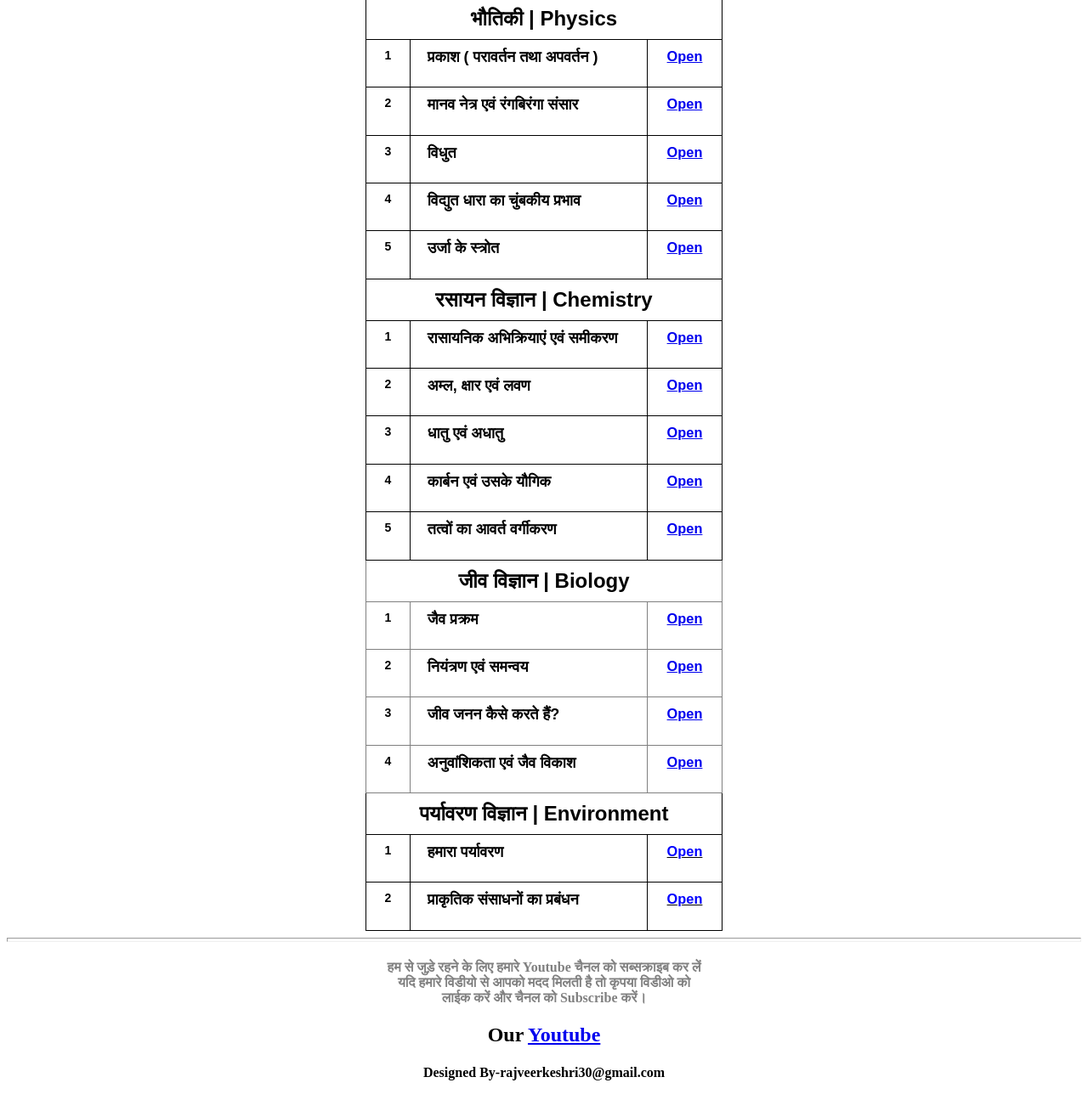
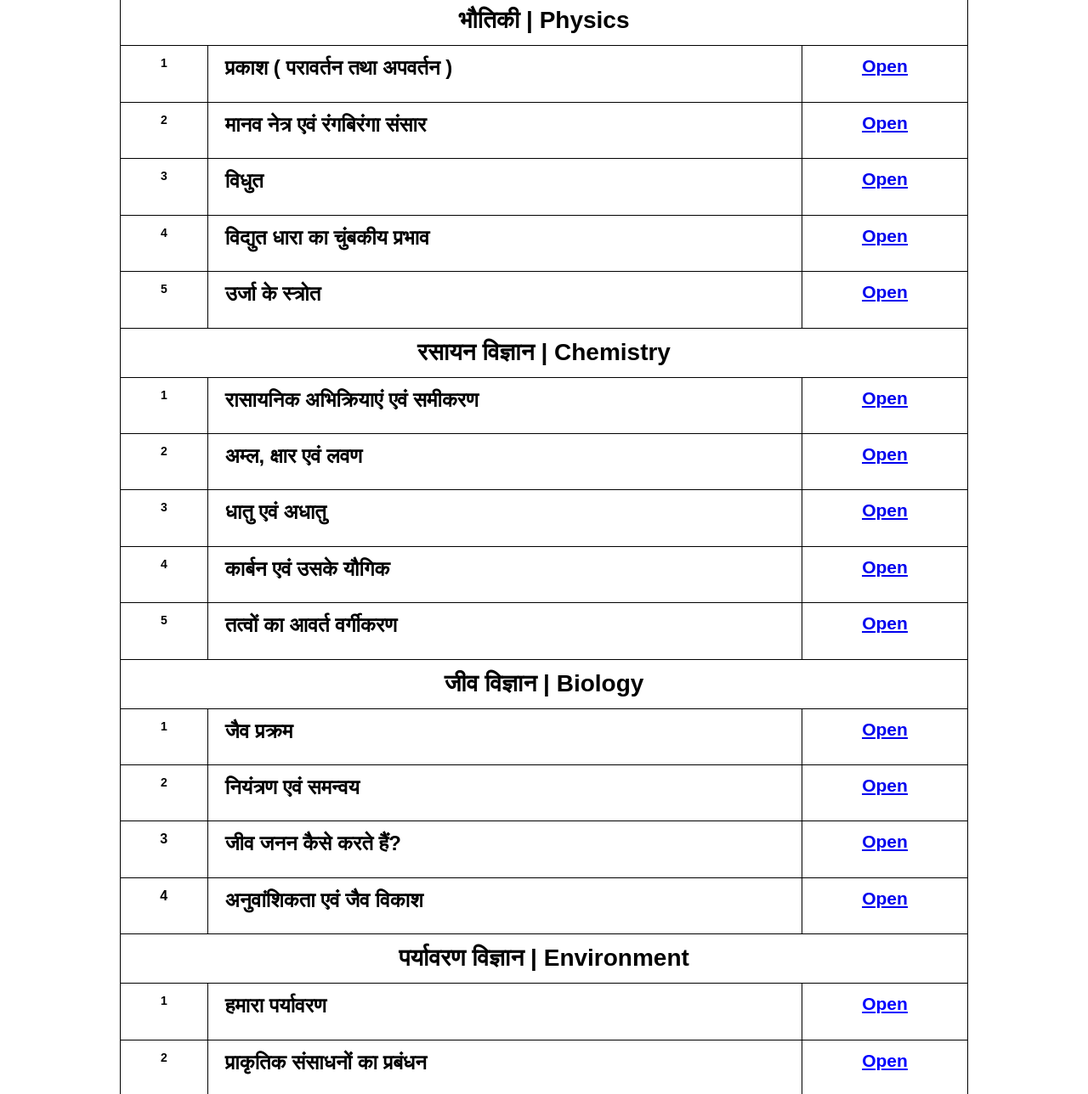
Before and after one commit to HelpingStudy/vigyaan.github.io, a plain HTML site: page index.html in a window 1280 px wide. Shown: the part 309-1597 px from the top of the page at 85% size. Drawn offline with Linux system fonts and the light colour scheme.

Commit message:
Update index.html

```diff
--- a/index.html
+++ b/index.html
@@ -4,149 +4,135 @@
 vigyan
 </title>
 </head>
-<center><style type="text/css">
-.tg  {border-collapse:collapse;border-spacing:0;}
-.tg td{border-color:black;border-style:solid;border-width:1px;font-family:Arial, sans-serif;font-size:14px;
-  overflow:hidden;padding:5px 20px;word-break:normal;}
-.tg th{border-color:black;border-style:solid;border-width:1px;font-family:Arial, sans-serif;font-size:14px;
-  font-weight:normal;overflow:hidden;padding:5px 20px;word-break:normal;}
-.tg .tg-ntcj{border-color:inherit;font-size:36px;font-weight:bold;text-align:center;text-decoration:underline;vertical-align:top}
-</style>
-<table class="tg">
-<thead>
-  <tr>
-    <td class="tg-ntcj" colspan="3"><h1><span style="background-color:#F8FF00">HELPING STUDY</span></h1></td>
-  </tr>
-</thead>
-</table></center>
-<h4><center><b>Worry About Your Studies!<br> Breathe Easy We Are Here For You To Help In Your Studies.<br>
-Specially Built For The Students Of Bihar Board Standard 10th</h4></center></b>
+<center><img src="PicsArt_09-22-02.22.50.jpg" height=15% width=85%></center><br>
+<h2><center>Worry About Your Studies! Breathe Easy We Are Here For You To Help In Your Studies.<br>
+Specially Built For The Students Of Bihar Board Standard 10th</h2></center>
 <body>
 <center>
 <style type="text/css">
 .tg  {border-collapse:collapse;border-spacing:0;}
 .tg td{border-color:black;border-style:solid;border-width:1px;font-family:Arial, sans-serif;font-size:14px;
-  overflow:hidden;padding:10px 20px;word-break:normal;}
+  overflow:hidden;padding:12px 20px;word-break:normal;}
 .tg th{border-color:black;border-style:solid;border-width:1px;font-family:Arial, sans-serif;font-size:14px;
-  font-weight:normal;overflow:hidden;padding:10px 20px;word-break:normal;}
-.tg .tg-yg9r{border-color:inherit;font-size:18px;font-weight:bold;text-align:left;vertical-align:top}
-.tg .tg-hjji{font-size:24px;text-align:center;vertical-align:top}
-.tg .tg-b4to{border-color:inherit;font-size:24px;font-weight:bold;text-align:center;vertical-align:top}
+  font-weight:normal;overflow:hidden;padding:12px 20px;word-break:normal;}
+.tg .tg-tzkj{font-size:100%;font-weight:bold;text-align:center;vertical-align:top}
+.tg .tg-6rch{border-color:inherit;color:#000000;font-size:36px;font-weight:bold;text-align:center;vertical-align:top}
+.tg .tg-zul5{font-size:28px;font-weight:bold;text-align:center;vertical-align:top}
 .tg .tg-amwm{font-weight:bold;text-align:center;vertical-align:top}
-.tg .tg-pe1m{font-size:18px;font-weight:bold;text-align:left;vertical-align:top}
-.tg .tg-0lax{text-align:left;vertical-align:top}
-.tg .tg-9rkz{font-size:24px;font-weight:bold;text-align:center;vertical-align:top}
-.tg .tg-7btt{border-color:inherit;font-weight:bold;text-align:center;vertical-align:top}
-.tg .tg-0pky{border-color:inherit;text-align:left;vertical-align:top}
+.tg .tg-9l91{font-size:24px;font-weight:bold;text-align:left;vertical-align:top}
+.tg .tg-glkf{color:#00E;font-weight:bold;text-align:left;text-decoration:underline;vertical-align:top}
+.tg .tg-zu6o{color:#00F;font-weight:bold;text-align:left;text-decoration:underline;vertical-align:top}
 </style>
 <table class="tg">
 <thead>
   <tr>
-    <th class="tg-hjji" colspan="3"><span style="font-weight:bold">Science Objective For Class 10th</span></th>
+    <th class="tg-6rch" colspan="3"><span style="font-weight:bold">Science Objective Solutions For Bihar Board Class 10th</span></th>
   </tr>
 </thead>
 <tbody>
   <tr>
-    <td class="tg-hjji" colspan="3"><span style="font-weight:bold">भौतिकी  |  Physics</span></td>
+    <td class="tg-zul5" colspan="3"><span style="font-weight:bold">भौतिकी | Physics</span></td>
   </tr>
   <tr>
-    <td class="tg-amwm">1</td>
-    <td class="tg-pe1m">प्रकाश ( परावर्तन तथा अपवर्तन )</td>
-    <td class="tg-0lax"><h3><center><a href="https://youtu.be/IEd2lT8Xdf4">Open</h3></center></a></td>
+    <td class="tg-amwm"><span style="font-weight:bold"><b>1</b></span></td>
+    <td class="tg-9l91"><span style="font-weight:bold">प्रकाश ( परावर्तन तथा अपवर्तन )</span></td>
+    <td class="tg-glkf"><a href="https://youtu.be/IEd2lT8Xdf4"><center><h2>Open</center></h2></a></td>
   </tr>
   <tr>
-    <td class="tg-amwm">2</td>
-    <td class="tg-pe1m">मानव नेत्र एवं रंगबिरंगा संसार</td>
-    <td class="tg-0lax"><h3><center><a href="https://youtu.be/g5z89jHs2aE">Open</a></center></h3></td>
+    <td class="tg-amwm"><span style="font-weight:bold">2</span></td>
+    <td class="tg-9l91"><span style="font-weight:bold">मानव नेत्र एवं रंगबिरंगा संसार</span></td>
+    <td class="tg-glkf"><a href="https://youtu.be/g5z89jHs2aE"><center><h2>Open</center></h2></a></h2></center></td>
   </tr>
   <tr>
-    <td class="tg-amwm">3</td>
-    <td class="tg-pe1m">विधुत</td>
-    <td class="tg-0lax"><h3><center><a href="https://youtu.be/s2BCeovlveU">Open</a></center></h3></td>
+    <td class="tg-amwm"><span style="font-weight:bold">3</span></td>
+    <td class="tg-9l91"><span style="font-weight:bold">विधुत</span></td>
+    <td class="tg-glkf"><a href="https://youtu.be/s2BCeovlveU"><center><h2>Open</center></h2></a></td>
   </tr>
   <tr>
-    <td class="tg-amwm">4</td>
-    <td class="tg-pe1m">विद्युत धारा का चुंबकीय प्रभाव</td>
-    <td class="tg-0lax"><h3><center><a href="https://youtu.be/MUKBgt2ynfk">Open</a></center></h3></td>
+    <td class="tg-amwm"><span style="font-weight:bold">4</span></td>
+    <td class="tg-9l91"><span style="font-weight:bold">विद्युत धारा का चुंबकीय प्रभाव</span></td>
+    <td class="tg-glkf"><a href="https://youtu.be/MUKBgt2ynfk"><center><h2>Open</center></h2></a></td>
   </tr>
   <tr>
-    <td class="tg-amwm">5</td>
-    <td class="tg-pe1m">उर्जा के स्त्रोत</td>
-    <td class="tg-0lax"><h3><center><a href="https://youtu.be/M-Zdi2Q_s08">Open</a></center></h3></td>
+    <td class="tg-amwm"><span style="font-weight:bold">5</span></td>
+    <td class="tg-9l91"><span style="font-weight:bold">उर्जा के स्त्रोत</span></td>
+    <td class="tg-glkf"><a href="https://youtu.be/M-Zdi2Q_s08"><center><h2>Open</center></h2></a></td>
   </tr>
   <tr>
-    <td class="tg-9rkz" colspan="3">रसायन विज्ञान  |  Chemistry</td>
+    <td class="tg-zul5" colspan="3"><span style="font-weight:bold">रसायन विज्ञान | Chemistry</span></td>
   </tr>
   <tr>
-    <td class="tg-amwm">1</td>
-    <td class="tg-pe1m">रासायनिक अभिक्रियाएं एवं समीकरण</td>
-    <td class="tg-0lax"><h3><center><a href="https://youtu.be/xC_WdCjgxwo">Open</a></center></h3></td>
+    <td class="tg-amwm"><span style="font-weight:bold">1</span></td>
+    <td class="tg-9l91"><span style="font-weight:bold">रासायनिक अभिक्रियाएं एवं समीकरण</span></td>
+    <td class="tg-glkf"><a href="https://youtu.be/xC_WdCjgxwo"><center><h2>Open</center></h2></a></td>
   </tr>
   <tr>
-    <td class="tg-amwm">2</td>
-    <td class="tg-pe1m">अम्ल, क्षार एवं लवण</td>
-    <td class="tg-0lax"><h3><center><a href="https://youtu.be/mTO6QPlhGh4">Open</a></center></h3></td>
+    <td class="tg-amwm"><span style="font-weight:bold">2</span></td>
+    <td class="tg-9l91"><span style="font-weight:bold">अम्ल, क्षार एवं लवण</span></td>
+    <td class="tg-glkf"><a href="https://youtu.be/mTO6QPlhGh4"><center><h2>Open</center></h2></a></td>
   </tr>
   <tr>
-    <td class="tg-amwm">3</td>
-    <td class="tg-pe1m">धातु एवं अधातु</td>
-    <td class="tg-0lax"><h3><center><a href="https://youtu.be/75dn9KJ-3Gs">Open</a></center></h3></td>
+    <td class="tg-amwm"><span style="font-weight:bold">3</span></td>
+    <td class="tg-9l91"><span style="font-weight:bold">धातु एवं अधातु</span></td>
+    <td class="tg-glkf"><a href="https://youtu.be/75dn9KJ-3Gs"><center><h2>Open</center></h2></a></td>
   </tr>
   <tr>
-    <td class="tg-amwm">4</td>
-    <td class="tg-pe1m">कार्बन एवं उसके यौगिक</td>
-    <td class="tg-0lax"><h3><center><a href="https://youtu.be/q2ozoe7lZMI">Open</a></center></h3></td>
+    <td class="tg-amwm"><span style="font-weight:bold">4</span></td>
+    <td class="tg-9l91"><span style="font-weight:bold">कार्बन एवं उसके यौगिक</span></td>
+    <td class="tg-glkf"><a href="https://youtu.be/q2ozoe7lZMI"><center><h2>Open</center></h2></a></td>
   </tr>
   <tr>
-    <td class="tg-amwm">5</td>
-    <td class="tg-pe1m">तत्वों का आवर्त वर्गीकरण</td>
-    <td class="tg-0lax"><h3><center><a href="https://youtu.be/aEgGNZNiWSo">Open</a></center></h3></td>
+    <td class="tg-amwm"><span style="font-weight:bold">5</span></td>
+    <td class="tg-9l91"><span style="font-weight:bold">तत्वों का आवर्त वर्गीकरण</span></td>
+    <td class="tg-glkf"><a href="https://youtu.be/aEgGNZNiWSo"><center><h2>Open</center></h2></a></td>
   </tr>
   <tr>
-    <td class="tg-b4to" colspan="3">जीव विज्ञान  |  Biology</td>
+    <td class="tg-zul5" colspan="3"><span style="font-weight:bold">जीव विज्ञान | Biology</span></td>
   </tr>
   <tr>
-    <td class="tg-7btt">1</td>
-    <td class="tg-yg9r">जैव प्रक्रम</td>
-    <td class="tg-0pky"><h3><center><a href="https://youtu.be/A0L9Z4XBdgA">Open</a></center></h3></td>
+    <td class="tg-amwm"><span style="font-weight:bold">1</span></td>
+    <td class="tg-9l91"><span style="font-weight:bold">जैव प्रक्रम</span></td>
+    <td class="tg-glkf"><a href="https://youtu.be/A0L9Z4XBdgA"><center><h2>Open</center></h2></a></td>
   </tr>
   <tr>
-    <td class="tg-7btt">2</td>
-    <td class="tg-yg9r">नियंत्रण एवं समन्वय</td>
-    <td class="tg-0pky"><h3><center><a href="https://youtu.be/cDJZFbV8oqM">Open</a></center></h3></td>
+    <td class="tg-amwm"><span style="font-weight:bold">2</span></td>
+    <td class="tg-9l91"><span style="font-weight:bold">नियंत्रण एवं समन्वय</span></td>
+    <td class="tg-glkf"><a href="https://youtu.be/cDJZFbV8oqM"><center><h2>Open</center></h2></a></td>
   </tr>
   <tr>
-    <td class="tg-7btt">3</td>
-    <td class="tg-yg9r">जीव जनन कैसे करते हैं?</td>
-    <td class="tg-0pky"><h3><center><a href="https://youtu.be/DXj2T3Zu12Q">Open</a></center></h3></td>
+    <td class="tg-tzkj"><span style="font-weight:bold">3</span></td>
+    <td class="tg-9l91"><span style="font-weight:bold">जीव जनन कैसे करते हैं?</span></td>
+    <td class="tg-glkf"><a href="https://youtu.be/DXj2T3Zu12Q"><center><h2>Open</center></h2></a></td>
   </tr>
   <tr>
-    <td class="tg-7btt">4</td>
-    <td class="tg-yg9r">अनुवांशिकता एवं जैव विकाश</td>
-    <td class="tg-0pky"><h3><center><a href="https://youtu.be/CzsKhWzgB1Q">Open</a></center></h3></td>
+    <td class="tg-tzkj"><span style="font-weight:bold">4</span></td>
+    <td class="tg-9l91"><span style="font-weight:bold">अनुवांशिकता एवं जैव विकाश</span></td>
+    <td class="tg-glkf"><a href="https://youtu.be/CzsKhWzgB1Q"><center><h2>Open</center></h2></a></td>
   </tr>
   <tr>
-    <td class="tg-9rkz" colspan="3">पर्यावरण विज्ञान  |  Environment</td>
+    <td class="tg-zul5" colspan="3"><span style="font-weight:bold">पर्यावरण विज्ञान | Environment</span></td>
   </tr>
   <tr>
-    <td class="tg-amwm">1</td>
-    <td class="tg-pe1m">हमारा पर्यावरण</td>
-    <td class="tg-0lax"><h3><center><u><font color="blue">Open</h3></center></u></font></td>
+    <td class="tg-amwm"><span style="font-weight:bold">1</span></td>
+    <td class="tg-9l91"><span style="font-weight:bold">हमारा पर्यावरण</span></td>
+    <td class="tg-zu6o"><center><h2>Open</center></h2></td>
   </tr>
   <tr>
-    <td class="tg-amwm">2</td>
-    <td class="tg-pe1m">प्राकृतिक संसाधनों का प्रबंधन</td>
-    <td class="tg-0lax"><h3><center><u><font color="blue">Open</h3></center></u></font></td>
+    <td class="tg-amwm"><span style="font-weight:bold">2</span></td>
+    <td class="tg-9l91"><span style="font-weight:bold">प्राकृतिक संसाधनों का प्रबंधन</span></td>
+    <td class="tg-zu6o"><center><h2>Open</center></h2></td>
   </tr>
 </tbody>
 </table>
 <hr size="5">
-<h4><font color="grey">
-हम से जुड़े रहने के लिए हमारे Youtube चैनल को सब्सक्राइब कर लें<br>
-यदि हमारे विडीयो से आपको मदद मिलती है तो कृपया विडीओ को <br>
-लाईक  करें और चैनल को Subscribe करें।
-</h4></font>
-<h2><b><center>Our <a href="https://youtube.com/channel/UCPQnQF-yAnPPnm2JjyCd_fA">Youtube</a></h2></b>
-<h4>Designed By-rajveerkeshri30@gmail.com</h4>
+<h2><center><font color="grey">नमस्कार दोस्तों आप सभी का स्वागत  है हमारे चैनल ˈˈHelping Studyˈˈ में।
+यहां कुछ विषय अपलोड कर दिया गया है और जल्द ही शेष विषय अपलोड कर दिया जाएगा
+हम से जुड़े रहने के लिए हमारे Youtube चैनल को सब्सक्राइब कर लें
+यदि हमारे विडीयो से आपको मदद मिलती है तो कृपया विडीओ को
+लाईक  करें और चैनल को Subscribe करें।</h2></font></center>
+<h2><b><center>Our <a href="https://youtube.com/channel/UCPQnQF-yAnPPnm2JjyCd_fA">Youtube</a></h2></b></center>
+<h3><center>Designed By-rajveerkeshri30@gmail.com</h3></center>
+   <center><img src="20210921_183852.png" width=20% height=11%>
 </center>
 </body>
+</html>
```
